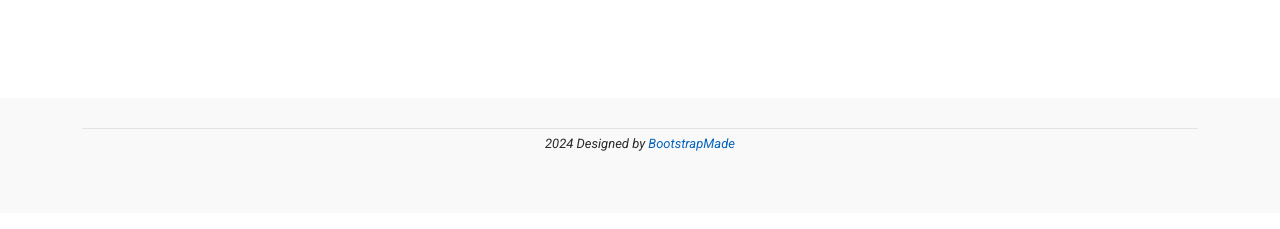
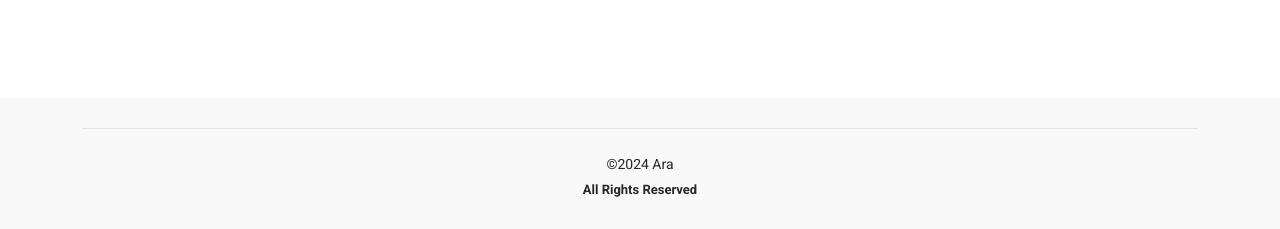
Before and after one commit to ImtiyasAzzahra/test, a plain HTML site: page docs/index.html in a window 1280 px wide. Shown: the part 3790-4019 px from the top of the page. Drawn offline with Linux system fonts and the light colour scheme.

Commit message:
Update index.html

```diff
--- a/docs/index.html
+++ b/docs/index.html
@@ -286,16 +286,13 @@
   <footer id="footer" class="footer position-relative light-background">
 
     <div class="container">
-      <div class="copyright credits">
-        <!-- All the links in the footer should remain intact. -->
-        <!-- You can delete the links only if you've purchased the pro version. -->
-        <!-- Licensing information: https://bootstrapmade.com/license/ -->
-        <!-- Purchase the pro version with working PHP/AJAX contact form: [buy-url] -->
-	<p>2024
-        <span>Designed by <a href="https://bootstrapmade.com/" target="_blank">BootstrapMade</a></span>
-	</p>
+        <div class="copyright">
+          <span>©2024 Ara</span>
+        </div>
+        <div class="credits">
+          <b>All Rights Reserved</b>
+        </div>
       </div>
-    </div>
 
   </footer>
 
```
